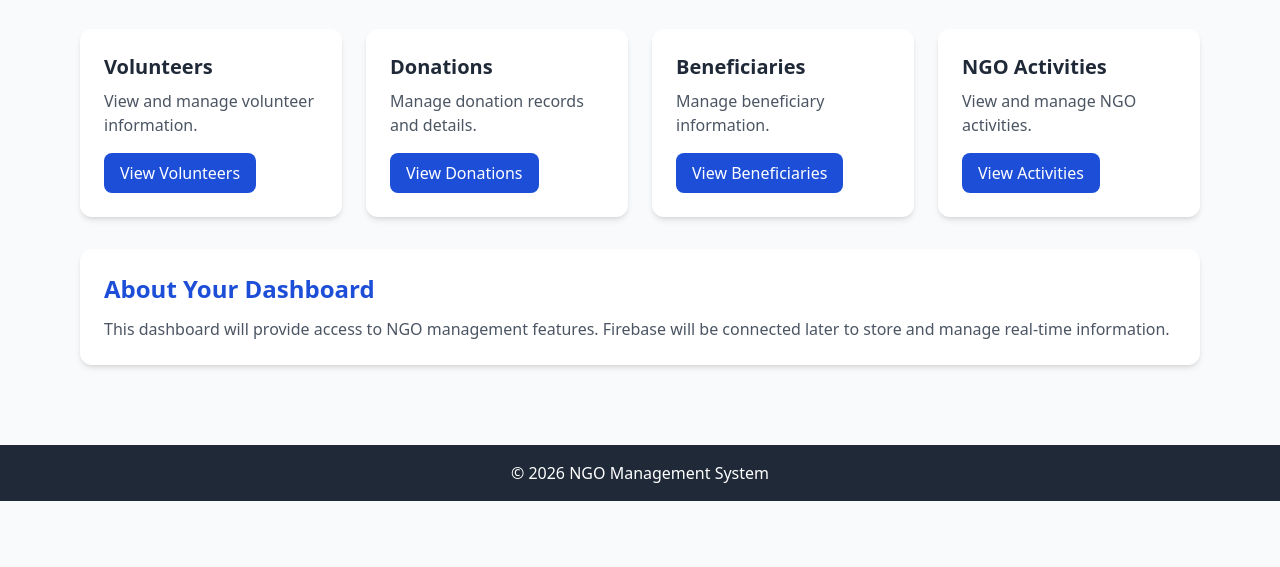
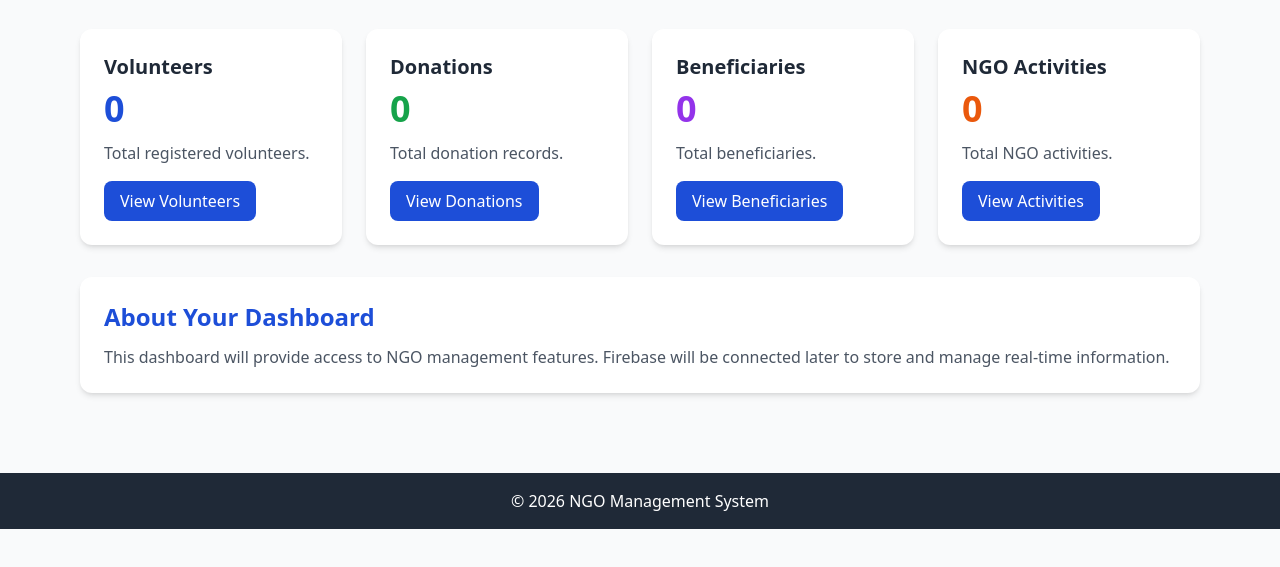
Before and after one commit to chalkeurmila01-rgb/NGO-Management-System-, a plain HTML site: page dashboard.html in a window 1280 px wide. Shown: the part 183-750 px from the top of the page. Drawn offline with nearby package versions, Linux system fonts and the light colour scheme; no server answers.

Commit message:
Update dashboard.html

```diff
--- a/dashboard.html
+++ b/dashboard.html
@@ -47,71 +47,128 @@
         </div>
 
      <!-- Dashboard Cards -->
+
 <div class="grid grid-cols-1 md:grid-cols-2 lg:grid-cols-4 gap-6">
 
-            <!-- Volunteer -->
+
+    <!-- Volunteers -->
+
     <div class="bg-white p-6 rounded-xl shadow-md">
+
         <h3 class="text-xl font-bold mb-2">
             Volunteers
         </h3>
 
-                <p class="text-gray-600 mb-4">
-                    View and manage volunteer information.
+        <p
+            id="volunteerCount"
+            class="text-4xl font-bold text-blue-700 mb-3">
+            0
         </p>
 
-                <button
-                    class="bg-blue-700 text-white px-4 py-2 rounded-lg">
+        <p class="text-gray-600 mb-4">
+            Total registered volunteers.
+        </p>
+
+        <a
+            href="volunteers.html"
+            class="inline-block bg-blue-700 text-white px-4 py-2 rounded-lg">
+
             View Volunteers
-                </button>
+
+        </a>
+
     </div>
 
+
+
     <!-- Donations -->
+
     <div class="bg-white p-6 rounded-xl shadow-md">
+
         <h3 class="text-xl font-bold mb-2">
             Donations
         </h3>
 
-                <p class="text-gray-600 mb-4">
-                    Manage donation records and details.
+        <p
+            id="donationCount"
+            class="text-4xl font-bold text-green-600 mb-3">
+            0
         </p>
 
-                <button
-                    class="bg-blue-700 text-white px-4 py-2 rounded-lg">
+        <p class="text-gray-600 mb-4">
+            Total donation records.
+        </p>
+
+        <a
+            href="donations.html"
+            class="inline-block bg-blue-700 text-white px-4 py-2 rounded-lg">
+
             View Donations
-                </button>
+
+        </a>
+
     </div>
 
+
+
     <!-- Beneficiaries -->
+
     <div class="bg-white p-6 rounded-xl shadow-md">
+
         <h3 class="text-xl font-bold mb-2">
             Beneficiaries
         </h3>
 
-                <p class="text-gray-600 mb-4">
-                    Manage beneficiary information.
+        <p
+            id="beneficiaryCount"
+            class="text-4xl font-bold text-purple-600 mb-3">
+            0
         </p>
 
-                <button
-                    class="bg-blue-700 text-white px-4 py-2 rounded-lg">
+        <p class="text-gray-600 mb-4">
+            Total beneficiaries.
+        </p>
+
+        <a
+            href="beneficiaries.html"
+            class="inline-block bg-blue-700 text-white px-4 py-2 rounded-lg">
+
             View Beneficiaries
-                </button>
+
+        </a>
+
     </div>
 
+
+
     <!-- Activities -->
+
     <div class="bg-white p-6 rounded-xl shadow-md">
+
         <h3 class="text-xl font-bold mb-2">
             NGO Activities
         </h3>
 
-                <p class="text-gray-600 mb-4">
-                    View and manage NGO activities.
+        <p
+            id="activityCount"
+            class="text-4xl font-bold text-orange-600 mb-3">
+            0
         </p>
 
-                <button
-                    class="bg-blue-700 text-white px-4 py-2 rounded-lg">
+        <p class="text-gray-600 mb-4">
+            Total NGO activities.
+        </p>
+
+        <a
+            href="activities.html"
+            class="inline-block bg-blue-700 text-white px-4 py-2 rounded-lg">
+
             View Activities
-                </button>
+
+        </a>
+
     </div>
+
 
 </div>
 
```
Lines whose indentation alone changed are shown as unchanged.
